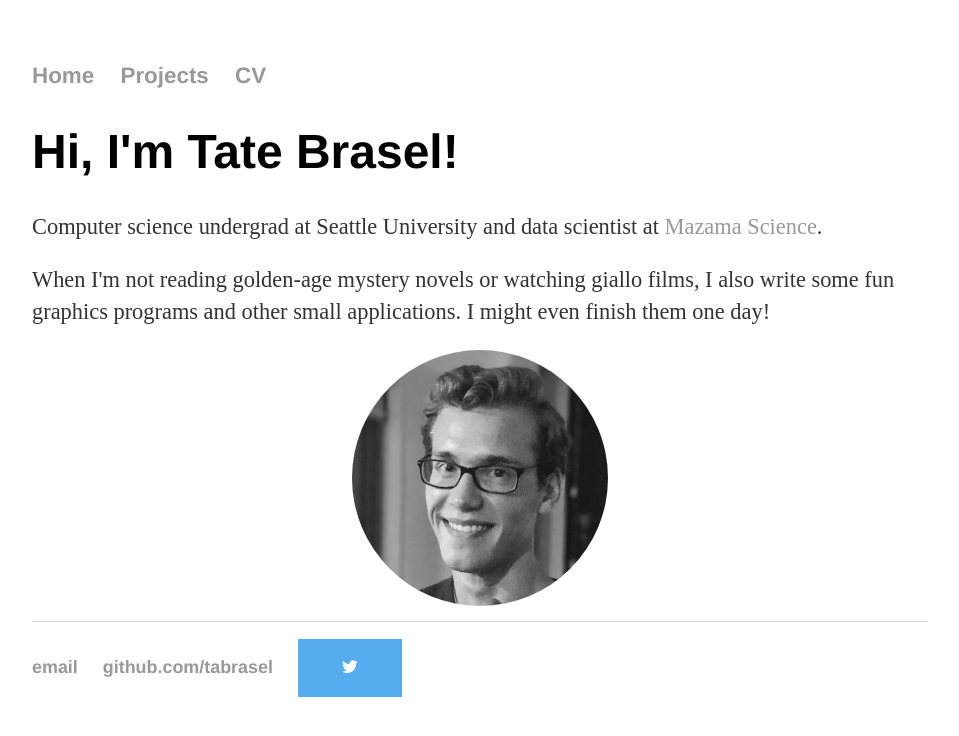
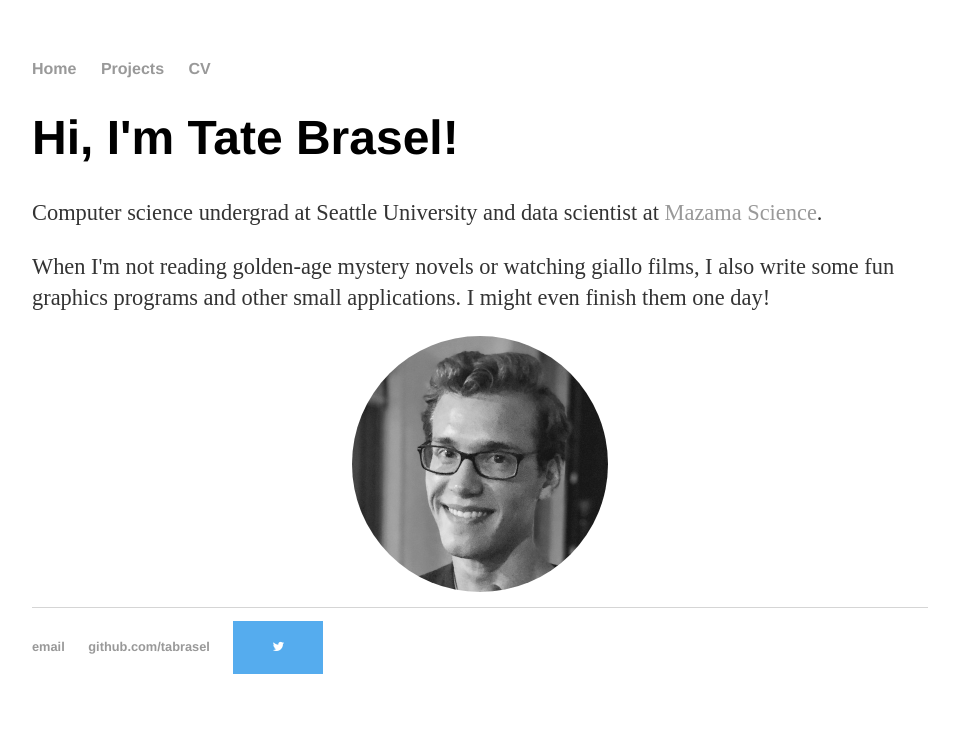
Before and after one commit to tabrasel/tabrasel.github.io, a Jekyll site: the page built from index.html, in a window 1280 px wide. Shown: the top 736 px of the page, without its empty margins (160-1119 px from the left). Built offline with Jekyll 4.4.1, drawn with Linux system fonts in a browser that asks for light colours.

Commit message:
fixed footer size

```diff
--- a/css/main.css
+++ b/css/main.css
@@ -23,7 +23,7 @@
     font-size: 3em;
     font-family:'Helvetica', 'Arial', 'Sans-Serif';
 }
-p, ul {
+p {
     font-size: 1.4em;
     line-height: 1.4em;
     color: #333;
@@ -52,8 +52,8 @@
 /* Style all font awesome icons */
 .fa {
   padding: 20px;
-  font-size: 30px;
-  width: 64px;
+  font-size: 48px;
+  width: 50px;
   text-align: center;
   text-decoration: none;
 }
```
